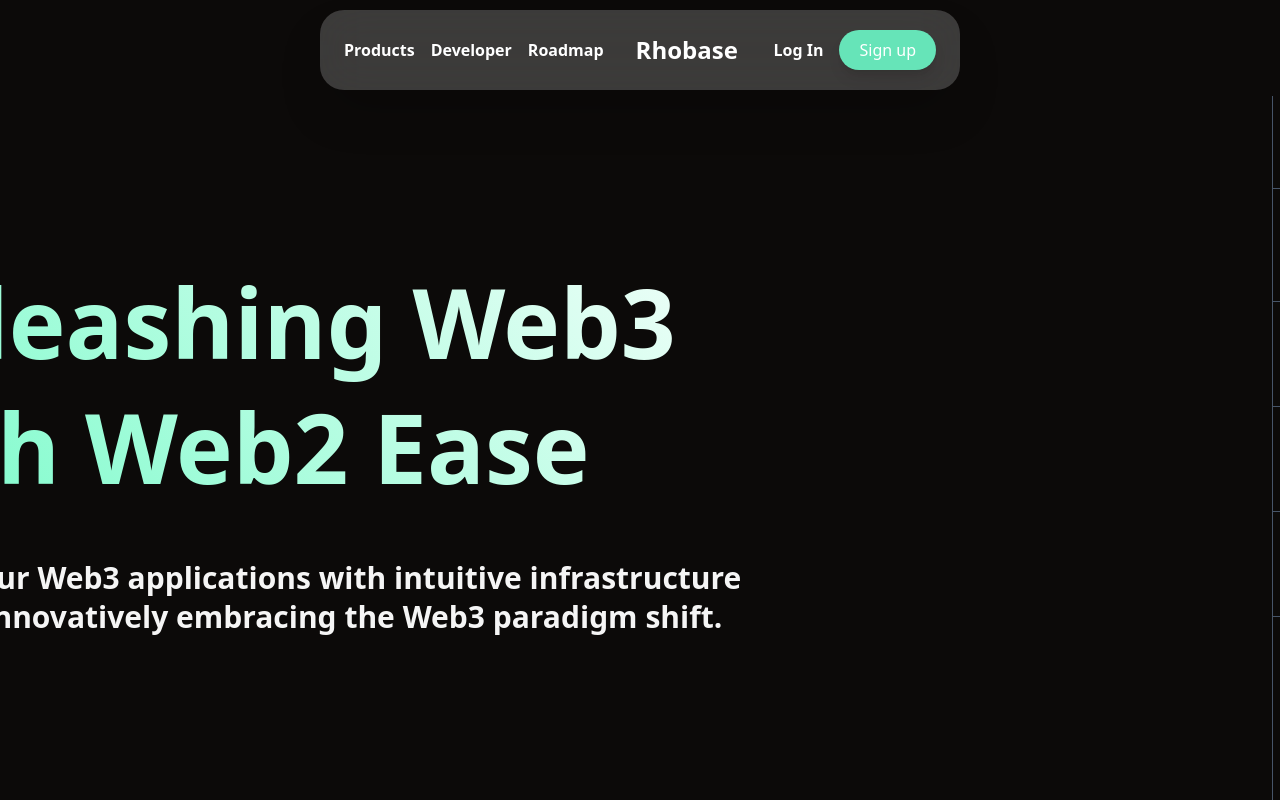
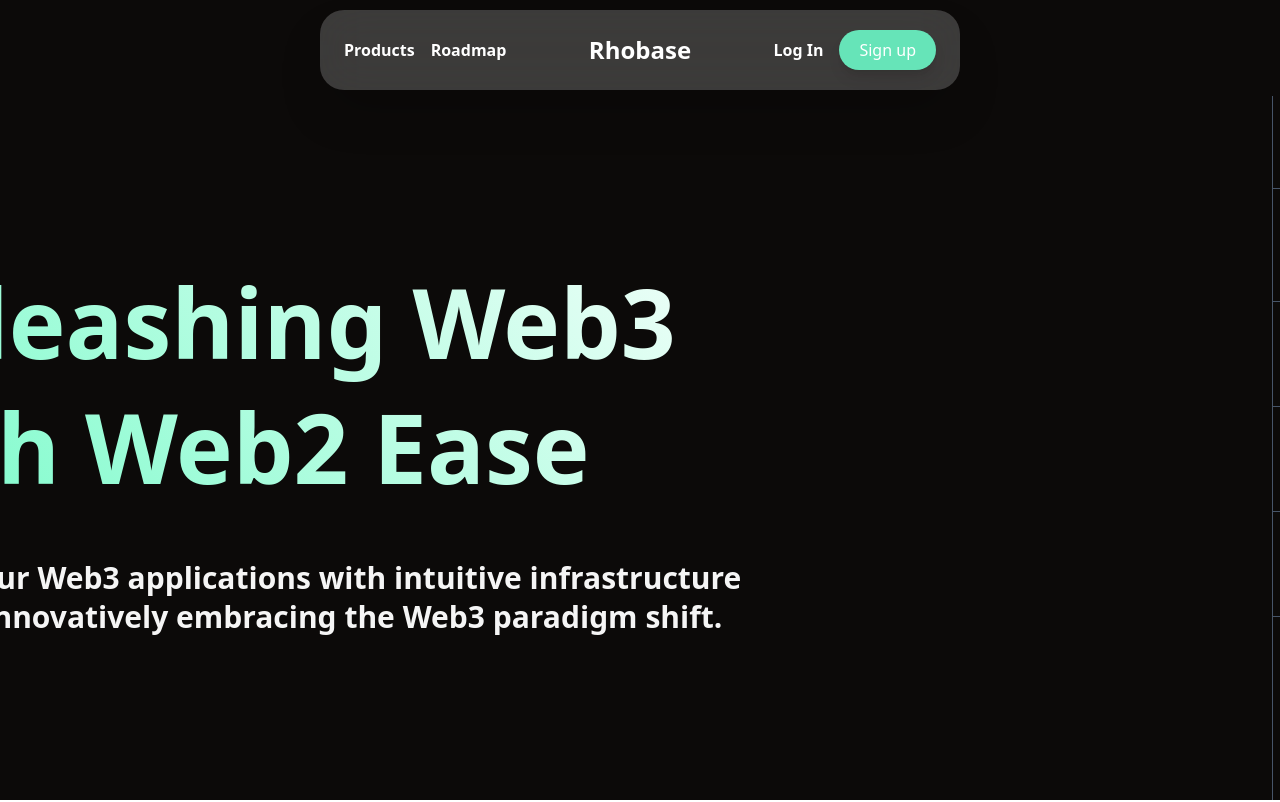
Before and after one commit to hanbu97/rhobase, a Next.js app: page / in a window 1280 px wide. Shown: the top 802 px of the page. Built offline with nearby package versions, Linux system fonts and the light colour scheme.

Commit message:
todo: features

```diff
--- a/src/app/(home)/_components/hero_bar.tsx
+++ b/src/app/(home)/_components/hero_bar.tsx
@@ -89,9 +89,9 @@
             <a href="#" className="text-white font-semibold hover:underline">
               Products
             </a>
-            <a href="#" className="text-white font-semibold hover:underline">
+            {/* <a href="#" className="text-white font-semibold hover:underline">
               Developer
-            </a>
+            </a> */}
             <a href="#" className="text-white font-semibold hover:underline">
               Roadmap
             </a>
```
